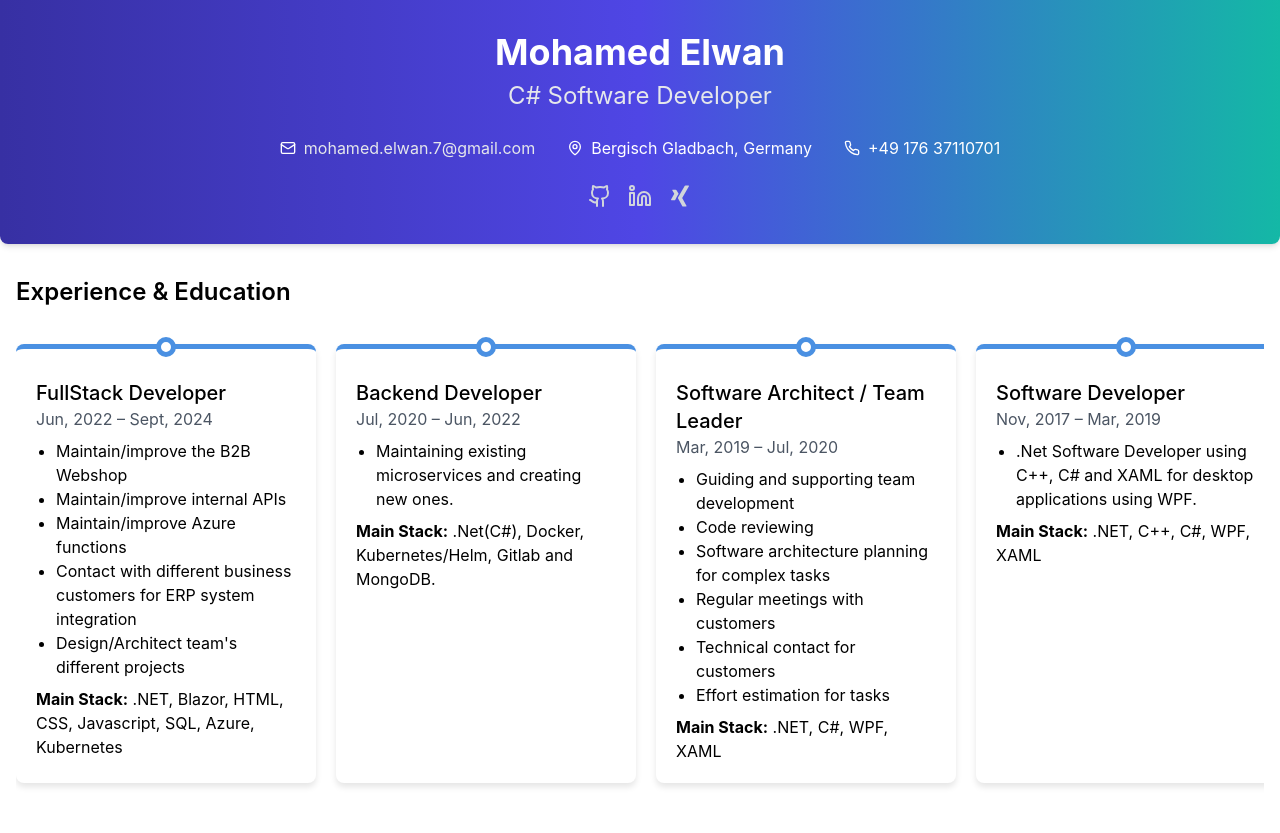
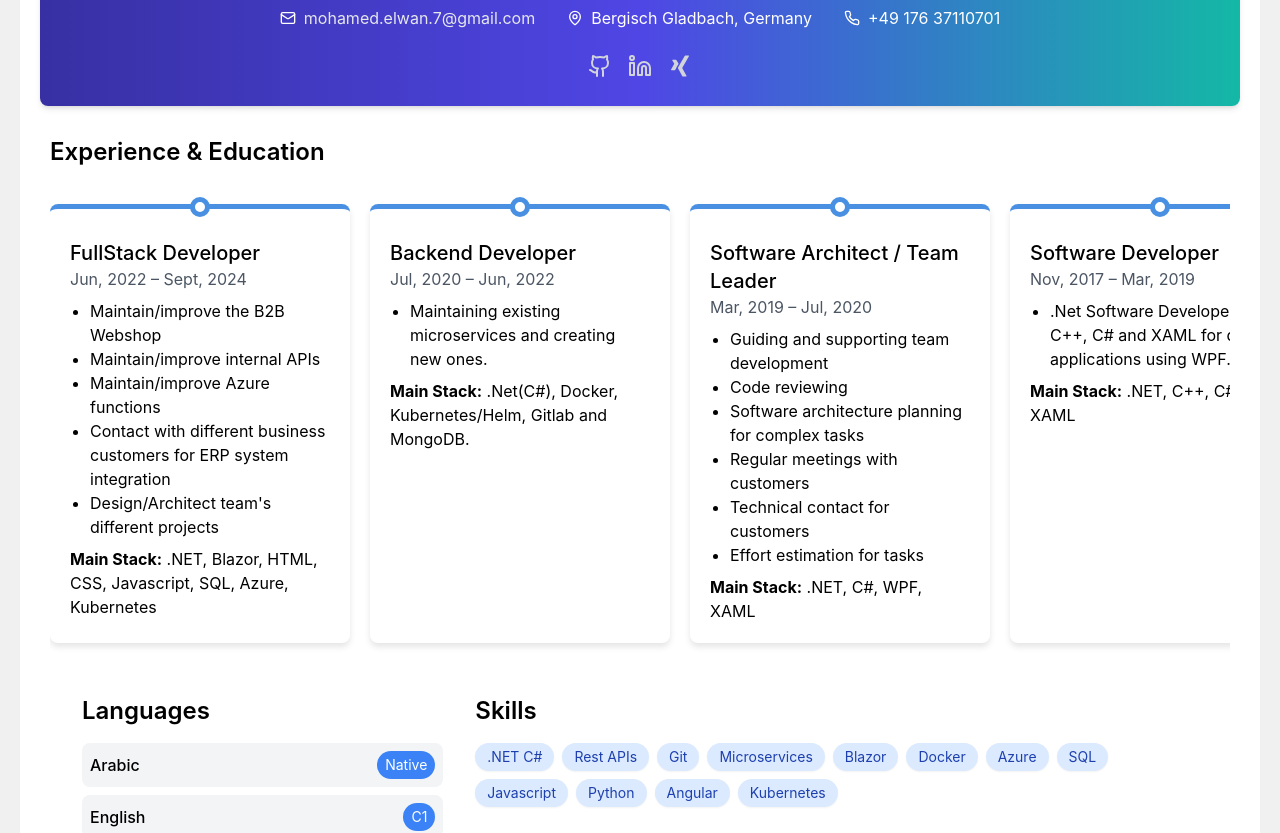
Before and after one commit to 3lwan/3lwan.github.io, a React (Create React App) app: page / in a window 1280 px wide. Shown: the top 833 px of the page. Built offline with nearby package versions, Linux system fonts and the light colour scheme.

Commit message:
USe full page width

```diff
--- a/src/App.css
+++ b/src/App.css
@@ -4,34 +4,49 @@ html {
   padding: 0;
   height: 100%;
   width: 100%;
+  background-color: #f0f0f0;
 }
 
 #root {
   height: 100%;
   width: 100%;
+  display: flex;
+  justify-content: center;
+  align-items: center;
+  padding: 20px;
+  box-sizing: border-box;
 }
 
 .App {
   min-height: 100%;
   width: 100%;
-  display: flex;
-  flex-direction: column;
+  padding: 20px;
+  box-sizing: border-box;
+  background-color: white;
+  max-width: none;
+  margin: 0;
+  border-radius: 0;
+  box-shadow: none;
+  overflow: visible;
 }
 
 .header {
   flex-shrink: 0;
+  margin-bottom: 30px;
 }
 
 .main-content {
   flex-grow: 1;
   display: flex;
   flex-direction: column;
+  padding: 0 10px;
 }
 
 .timeline-container {
   display: flex;
   flex-direction: row;
   overflow-x: auto;
+  margin: 0;
   padding: 20px 0;
   width: 100%;
   scrollbar-width: thin;
@@ -153,4 +168,8 @@ html {
   .timeline-item {
     width: 250px;
   }
+
+  .App {
+    padding: 10px;
+  }
 }
--- a/src/App.js
+++ b/src/App.js
@@ -216,7 +216,7 @@ const App = () => {
 
   return (
     <div className="App">
-      <header className="header mb-8 text-center p-8 bg-gradient-to-r from-indigo-800 via-indigo-600 to-teal-500 text-white rounded-b-lg shadow-md">
+      <header className="header text-center p-6 bg-gradient-to-r from-indigo-800 via-indigo-600 to-teal-500 text-white rounded-lg shadow-md">
         <h1 className="text-4xl font-bold mb-2">Mohamed Elwan</h1>
         <h2 className="text-2xl text-gray-200 mb-4">C# Software Developer</h2>
         <div className="flex flex-wrap justify-center gap-4">
@@ -245,7 +245,7 @@ const App = () => {
         </div>
       </header>
 
-      <main className="main-content px-4">
+      <main className="main-content">
         <h3 className="text-2xl font-semibold mb-4">Experience & Education</h3>
         <div className="timeline-container">
           {timelineItems.map((item, index) => (
```
